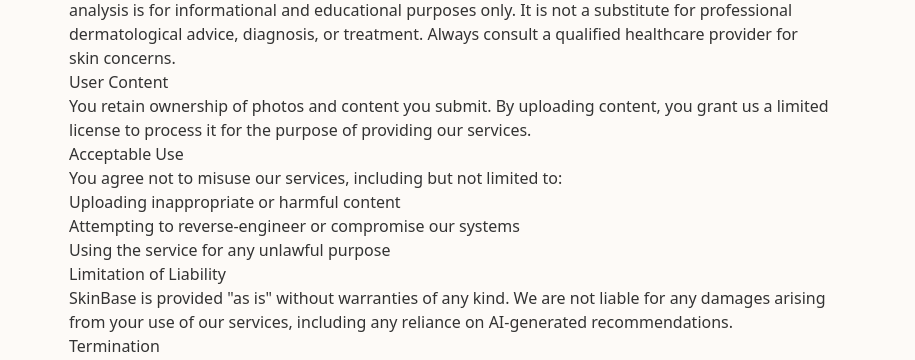
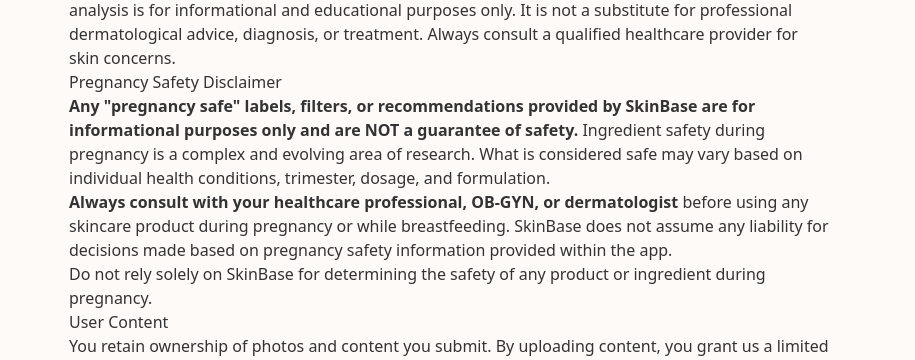
Before and after one commit to swooshgod/SkinBase, a Next.js app: page /terms in a window 1280 px wide. Shown: the part 554-914 px from the top of the page, without its empty margins (191-1106 px from the left). Built offline with nearby package versions, Linux system fonts and the light colour scheme; no server answers.

Commit message:
Add pregnancy safety disclaimers to terms and privacy policy

```diff
--- a/app/privacy/page.tsx
+++ b/app/privacy/page.tsx
@@ -42,6 +42,9 @@
         <li><strong>Replicate:</strong> AI image processing</li>
       </ul>
 
+      <h2>Health & Pregnancy Disclaimer</h2>
+      <p>SkinBase is not a medical application. Any information regarding ingredient safety, including "pregnancy safe" designations, is for informational purposes only and is not a guarantee. Always consult with a qualified healthcare professional before making skincare decisions during pregnancy or while breastfeeding.</p>
+
       <h2>Data Security</h2>
       <p>We implement appropriate security measures to protect your personal information. However, no method of transmission over the Internet is 100% secure.</p>
 
--- a/app/terms/page.tsx
+++ b/app/terms/page.tsx
@@ -24,6 +24,11 @@
       <h2>AI Analysis Disclaimer</h2>
       <p><strong>SkinBase is not a medical device and does not provide medical advice.</strong> Our AI-powered skin analysis is for informational and educational purposes only. It is not a substitute for professional dermatological advice, diagnosis, or treatment. Always consult a qualified healthcare provider for skin concerns.</p>
 
+      <h2>Pregnancy Safety Disclaimer</h2>
+      <p><strong>Any "pregnancy safe" labels, filters, or recommendations provided by SkinBase are for informational purposes only and are NOT a guarantee of safety.</strong> Ingredient safety during pregnancy is a complex and evolving area of research. What is considered safe may vary based on individual health conditions, trimester, dosage, and formulation.</p>
+      <p><strong>Always consult with your healthcare professional, OB-GYN, or dermatologist</strong> before using any skincare product during pregnancy or while breastfeeding. SkinBase does not assume any liability for decisions made based on pregnancy safety information provided within the app.</p>
+      <p>Do not rely solely on SkinBase for determining the safety of any product or ingredient during pregnancy.</p>
+
       <h2>User Content</h2>
       <p>You retain ownership of photos and content you submit. By uploading content, you grant us a limited license to process it for the purpose of providing our services.</p>
 
```
Also changed, not shown: 20 other files (tests, documents, lock files or other folders).
